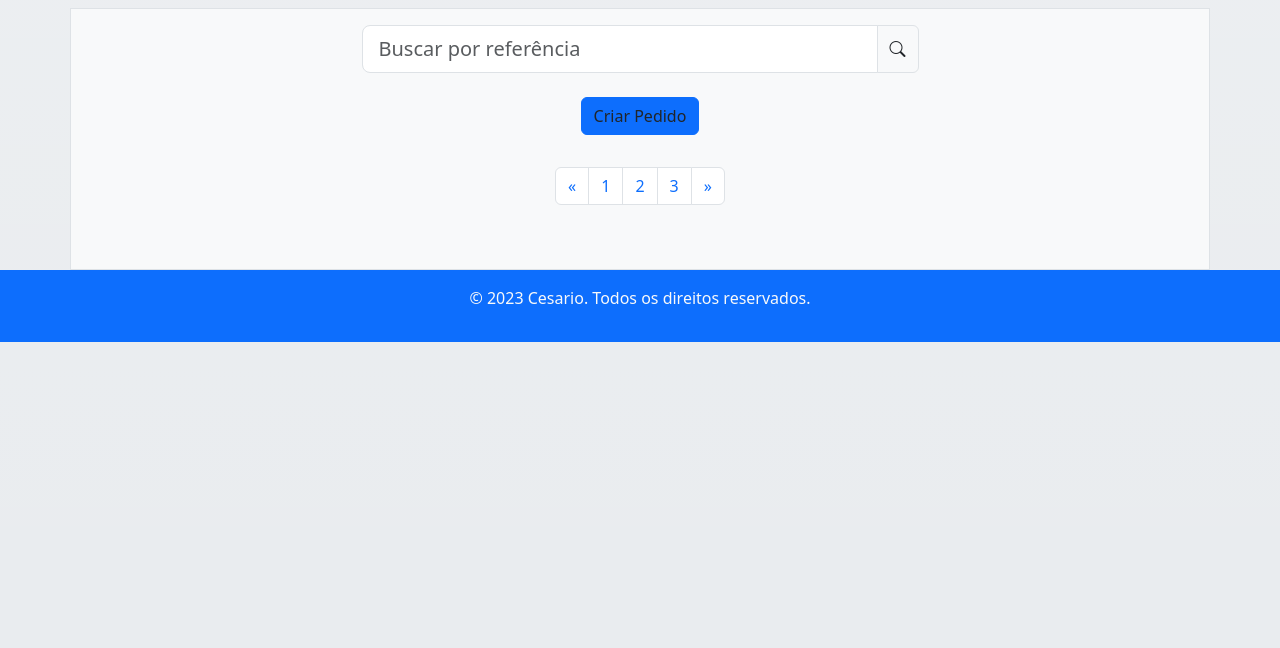
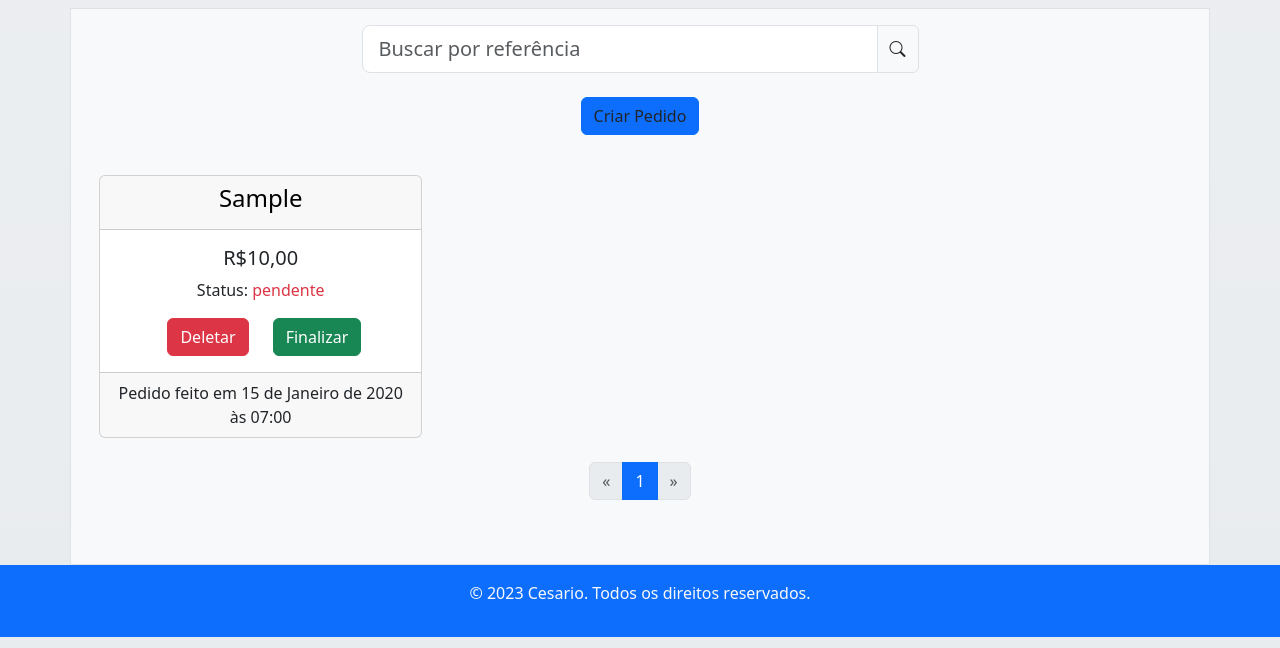
Before and after one commit to cesario-neto/order_manager, a Django app: page / in a window 1280 px wide. Shown: the part 152-800 px from the top of the page. Run offline with Django 4.2, Linux system fonts and the light colour scheme; tables that the repository leaves empty hold one stand-in row (values such as "Sample post").

Commit message:
changing order display and add pagination

```diff
--- a/frontend/templates/order/index.html
+++ b/frontend/templates/order/index.html
@@ -19,7 +19,7 @@
 
         <div class="row justify-content-start gx-4">
 
-            {% for order in orders %}
+            {% for order in page_obj %}
                 <div class="col-12 col-lg-4">
                     <div class="card m-3 text-center">
                         <div class="card-header">
@@ -51,23 +51,38 @@
                 </div>
             {% endfor %}
 
-
             <!-- Pagination -->
             <nav class="mt-2 mb-5">
                 <ul class="pagination justify-content-center">
-                    <li class="page-item">
-                        <a class="page-link" href="#" aria-label="Previous">
+                    {% if page_obj.has_previous %}
+                        <li class="page-item">
+                            <a class="page-link" href="?page={{ page_obj.previous_page_number }}" aria-label="Previous">
+                                <span aria-hidden="true">&laquo;</span>
+                            </a>
+                        </li>
+                        <li class="page-item"><a class="page-link" href="?page={{ page_obj.previous_page_number }}">{{ page_obj.previous_page_number }}</a></li>
+                    {% else %}
+                    <li class="page-item disabled">
+                        <a class="page-link " href="#" aria-label="Previous">
                             <span aria-hidden="true">&laquo;</span>
                         </a>
                     </li>
-                    <li class="page-item"><a class="page-link" href="#">1</a></li>
-                    <li class="page-item"><a class="page-link" href="#">2</a></li>
-                    <li class="page-item"><a class="page-link" href="#">3</a></li>
-                    <li class="page-item">
-                        <a class="page-link" href="#" aria-label="Next">
+                    {% endif %}
+                    <li class="page-item"><a class="page-link active" href="#">{{ page_obj.number }}</a></li>
+                    {% if page_obj.has_next %}
+                        <li class="page-item"><a class="page-link" href="?page={{ page_obj.next_page_number }}">{{ page_obj.next_page_number }}</a></li>
+                        <li class="page-item">
+                            <a class="page-link" href="?page={{ page_obj.next_page_number }}"aria-label="Next">
+                                <span aria-hidden="true">&raquo;</span>
+                            </a>
+                        </li>
+                    {% else %}
+                    <li class="page-item disabled">
+                        <a class="page-link" href="#"aria-label="Next">
                             <span aria-hidden="true">&raquo;</span>
                         </a>
                     </li>
+                    {% endif %}
                 </ul>
             </nav>
 
--- a/frontend/urls.py
+++ b/frontend/urls.py
@@ -4,10 +4,10 @@ from . import views
 urlpatterns = [
     path('', views.index, name='index'),
     path('create_order/', views.create_order, name='create_order'),
-    path('checkout/<int:order_id>', views.checkout, name='checkout'),
-    path('order/<int:id>/', views.order_edit, name='order'),
-    path('order/<int:id>/delete_order', views.delete_order, name='delete_order'),
-    path('order/<int:id>/product/', views.add_product, name='add_product'),
-    path('order/<int:id>/delete_product/',
+    path('checkout/<order_id>', views.checkout, name='checkout'),
+    path('order/<id>/', views.order_edit, name='order'),
+    path('order/<id>/delete_order', views.delete_order, name='delete_order'),
+    path('order/<id>/product/', views.add_product, name='add_product'),
+    path('order/<id>/delete_product/',
          views.delete_product, name='delete_product'),
 ]
--- a/frontend/views/dashboard.py
+++ b/frontend/views/dashboard.py
@@ -1,12 +1,19 @@
 from django.shortcuts import render
 from order.models import Order
-from datetime import date
+from django.core.paginator import Paginator
 
 
 def index(request):
 
+    orders = Order.objects.all().order_by('-created_at').order_by('-status')
+    paginator = Paginator(orders, 9)
+
+    page_number = request.GET.get('page')
+    page_obj = paginator.get_page(page_number)
+
     context = {
-        'orders': Order.objects.filter(created_at__gte=date.today()),
+        'orders': orders,
+        'page_obj': page_obj,
     }
 
     return render(request, 'order/index.html', context)
```
